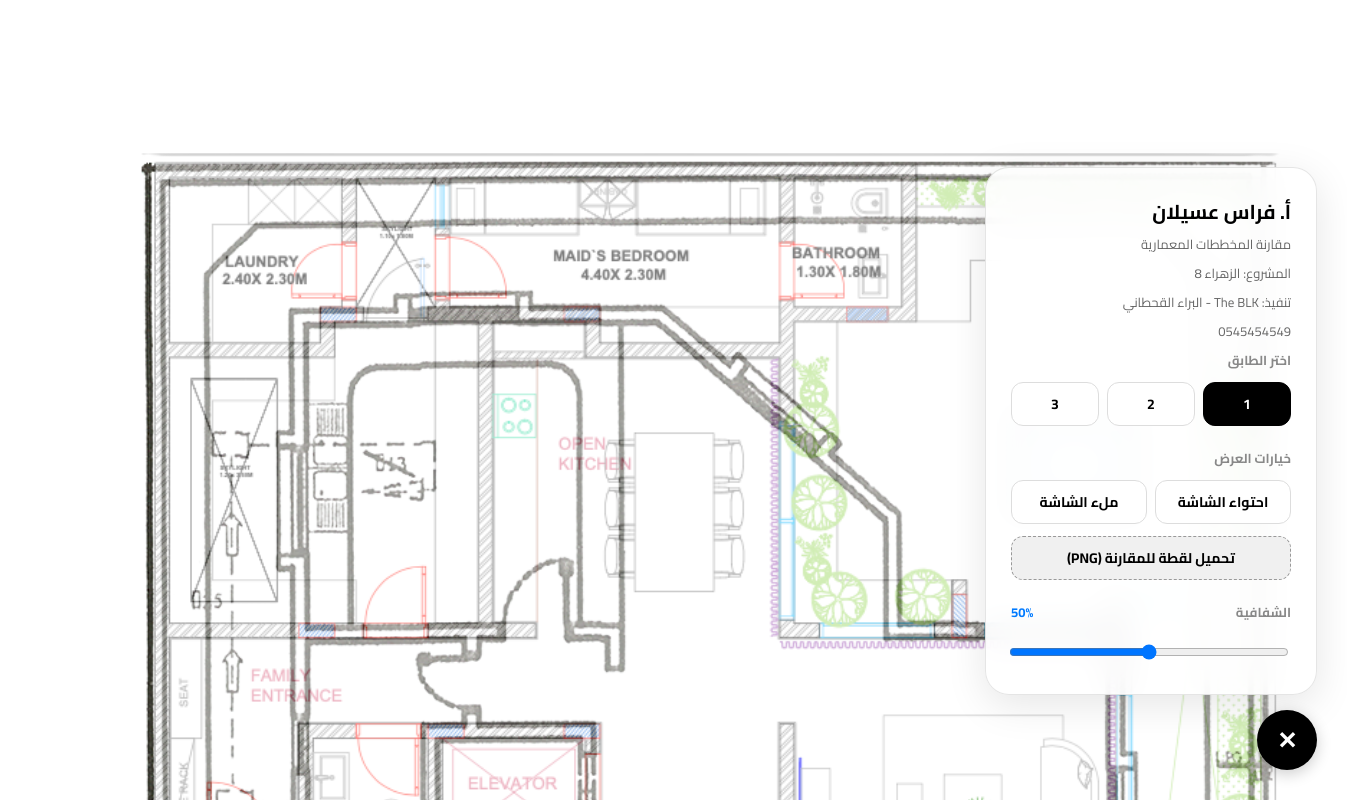
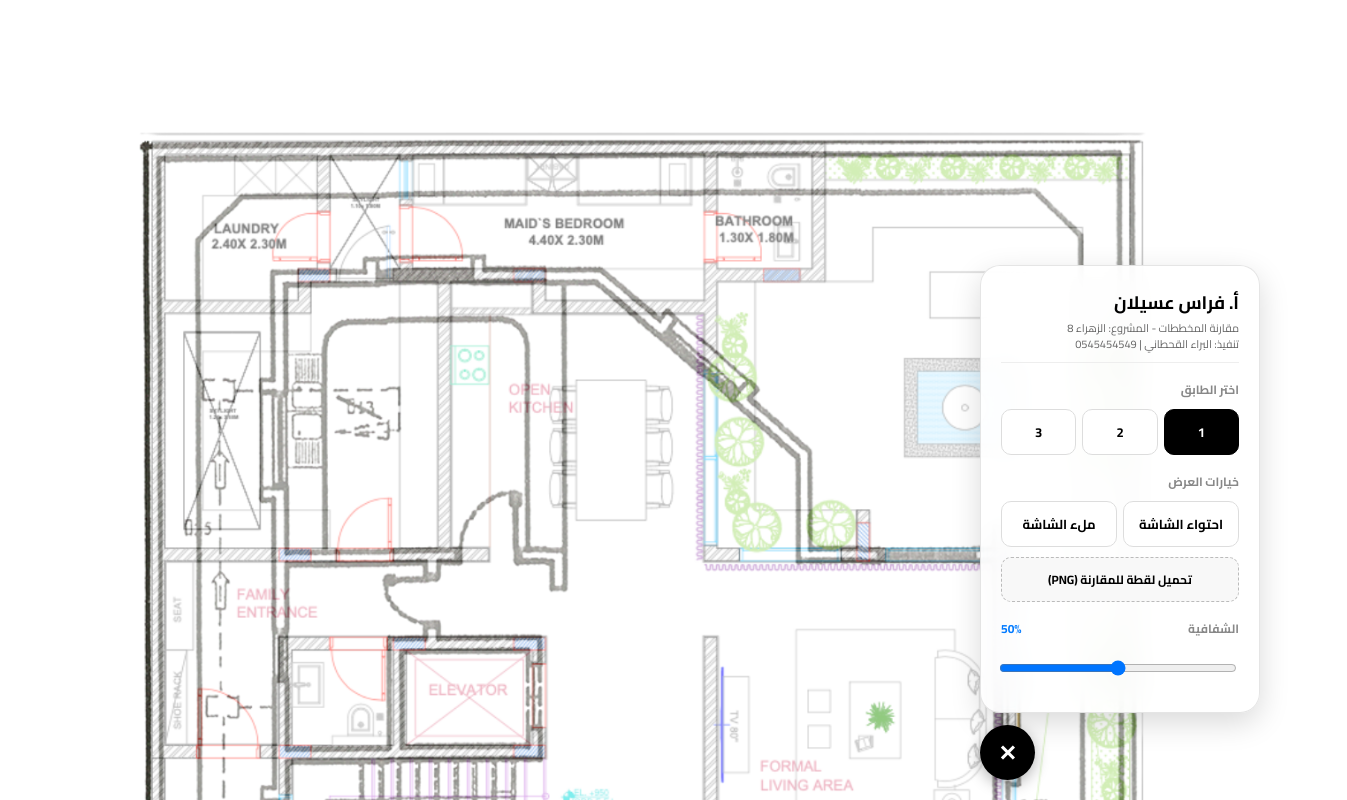
Before and after one commit to Sultan-Q/plansapp, a plain HTML site: page index.html in a window 1280 px wide. Shown: the top 800 px of the page, 1347 px wide, since content can reach past the window. Drawn offline with Linux system fonts and the light colour scheme.

Commit message:
Update index.html

```diff
--- a/index.html
+++ b/index.html
@@ -2,7 +2,7 @@
 <html lang="ar" dir="rtl">
 <head>
     <meta charset="UTF-8">
-    <meta name="viewport" content="width=device-width, initial-scale=1.0">
+    <meta name="viewport" content="width=device-width, initial-scale=1.0, maximum-scale=1.0, user-scalable=no">
     <title>مقارنة المخططات - أ. فراس العسيلان</title>
 
     <!-- استيراد خط Cairo -->
@@ -13,10 +13,11 @@
     <style>
         :root {
             --accent: #007AFF;
-            --bg-glass: rgba(255, 255, 255, 0.9);
+            --bg-glass: rgba(255, 255, 255, 0.92);
             --font-main: 'Cairo', sans-serif;
         }
 
+        /* تنسيقات عامة */
         body, html {
             margin: 0;
             padding: 0;
@@ -24,6 +25,7 @@
             font-family: var(--font-main);
             width: 100%;
             height: 100%;
+            overflow-x: hidden; /* منع التمرير العرضي المزعج في الجوال */
         }
 
         /* حاوية العرض */
@@ -32,145 +34,173 @@
             justify-content: center;
             align-items: flex-start;
             min-height: 100vh;
-            padding: 20px;
+            padding: 15px;
             box-sizing: border-box;
             background: #fff;
+            transition: all 0.3s ease;
         }
 
-        /* الحاوية الأساسية للصور */
+        /* حاوية الصور المخطط */
         .plan-container {
             position: relative;
             display: inline-block;
             line-height: 0;
-            margin: auto;
+            max-width: 100%; /* ضمان عدم خروج الصورة عن الشاشة في الجوال */
         }
 
-        /* ضبط الصور لضمان التطابق */
         #old-plan {
             display: block;
-            max-width: none; /* الوضع الافتراضي: الحجم الأصلي */
+            width: 100%; /* جعل الصورة متجاوبة */
             height: auto;
+            max-width: none;
         }
 
         #new-plan {
             position: absolute;
             top: 0;
             right: 0;
-            width: 100%;  /* يتبع عرض الصورة القديمة دائماً */
-            height: 100%; /* يتبع ارتفاع الصورة القديمة دائماً */
+            width: 100%;
+            height: 100%;
             pointer-events: none;
             z-index: 2;
         }
 
-        /* وضع احتواء الشاشة - يتم تفعيله عبر JS */
+        /* وضع احتواء الشاشة (Fit Mode) */
         .is-fit-mode #viewport {
             height: 100vh;
             overflow: hidden;
             align-items: center;
+            padding: 5px;
         }
-
         .is-fit-mode #old-plan {
-            max-width: 90vw;
+            max-width: 100%;
             max-height: 90vh;
+            width: auto;
+            height: auto;
             object-fit: contain;
         }
 
         /* الجزيرة العائمة - يمين */
         .island-container {
             position: fixed;
-            bottom: 30px;
-            right: 30px;
+            bottom: 20px;
+            right: 20px;
             z-index: 9999;
             display: flex;
             flex-direction: column;
-            align-items: flex-start;
+            align-items: flex-end;
+            max-width: calc(100% - 40px);
         }
 
         .island-menu {
             background: var(--bg-glass);
             backdrop-filter: blur(15px);
             -webkit-backdrop-filter: blur(15px);
-            padding: 25px;
-            border-radius: 24px;
-            box-shadow: 0 10px 40px rgba(0,0,0,0.1);
+            padding: 20px;
+            border-radius: 20px;
+            box-shadow: 0 10px 30px rgba(0,0,0,0.15);
             border: 1px solid rgba(0,0,0,0.1);
-            margin-bottom: 15px;
+            margin-bottom: 12px;
             width: 280px;
+            max-width: 100%;
             transition: all 0.3s cubic-bezier(0.4, 0, 0.2, 1);
             transform-origin: bottom right;
             text-align: right;
+            box-sizing: border-box;
         }
 
+        /* إخفاء القائمة في الجوال بشكل أنيق */
         .island-menu.hidden {
             opacity: 0;
             transform: scale(0.8) translateY(20px);
             pointer-events: none;
         }
 
-        .client-name { font-size: 20px; font-weight: 700; color: #000; margin-bottom: 2px; display: block; }
-        .project-title { font-size: 13px; color: #666; margin-bottom: 5px; display: block; }
-        .label { font-size: 13px; font-weight: 700; color: #888; margin-bottom: 10px; display: block; }
-        .control-row { margin-bottom: 20px; }
-        .control-row:last-child { margin-bottom: 0; }
+        .client-name { font-size: 18px; font-weight: 700; color: #000; margin-bottom: 2px; display: block; }
+        .project-details { font-size: 11px; color: #666; line-height: 1.4; margin-bottom: 15px; border-bottom: 1px solid #eee; padding-bottom: 10px; }
+        .label { font-size: 12px; font-weight: 700; color: #888; margin-bottom: 8px; display: block; }
 
-        .grid-3 { display: grid; grid-template-columns: 1fr 1fr 1fr; gap: 8px; }
-        .grid-2 { display: grid; grid-template-columns: 1fr 1fr; gap: 8px; }
+        .control-row { margin-bottom: 15px; }
+        .grid-3 { display: grid; grid-template-columns: 1fr 1fr 1fr; gap: 6px; }
+        .grid-2 { display: grid; grid-template-columns: 1fr 1fr; gap: 6px; }
 
         button {
-            padding: 8px;
+            padding: 10px 5px;
             border: 1px solid #ddd;
             background: #fff;
-            border-radius: 12px;
+            border-radius: 10px;
             cursor: pointer;
-            font-size: 14px;
+            font-size: 13px;
             font-family: var(--font-main);
             font-weight: 600;
-            transition: all 0.2s;
+            transition: 0.2s;
+            -webkit-tap-highlight-color: transparent; /* تحسين اللمس في الجوال */
         }
 
         button.active { background: #000; color: #fff; border-color: #000; }
 
         .export-btn {
-            background: #f0f0f0;
+            background: #f8f8f8;
             grid-column: span 2;
             margin-top: 4px;
-            border: 1px dashed #999;
+            border: 1px dashed #bbb;
+            font-size: 12px;
         }
 
-        input[type=range] { width: 100%; margin-top: 10px; cursor: pointer; direction: ltr; }
+        /* تحسين شكل شريط الشفافية في الجوال */
+        input[type=range] {
+            width: 100%;
+            height: 30px; /* تكبير منطقة اللمس */
+            margin-top: 5px;
+            cursor: pointer;
+            direction: ltr;
+        }
 
         .trigger-btn {
-            width: 60px;
-            height: 60px;
-            border-radius: 30px;
+            width: 55px;
+            height: 55px;
+            border-radius: 50%;
             background: #000;
             color: #fff;
             border: none;
             cursor: pointer;
-            box-shadow: 0 4px 15px rgba(0,0,0,0.2);
-            font-size: 24px;
+            box-shadow: 0 4px 15px rgba(0,0,0,0.3);
+            font-size: 22px;
             display: flex;
             align-items: center;
             justify-content: center;
+            transition: transform 0.2s;
         }
+
+        /* تعديلات خاصة بالشاشات الصغيرة جداً (أصغر من 400px) */
+        @media (max-width: 400px) {
+            .island-menu {
+                width: 250px;
+                padding: 15px;
+            }
+            .client-name { font-size: 16px; }
+            button { font-size: 12px; }
+        }
+
     </style>
 </head>
-<body class="actual-size-mode">
+<body>
 
     <div id="viewport">
         <div class="plan-container" id="plan-box">
-            <img id="old-plan" src="1-old.png">
-            <img id="new-plan" src="1-new.png" style="opacity: 0.5;">
+            <img id="old-plan" src="1-old.png" alt="المخطط الأصلي">
+            <img id="new-plan" src="1-new.png" alt="المخطط الجديد" style="opacity: 0.5;">
         </div>
     </div>
 
+    <!-- لوحة التحكم العائمة -->
     <div class="island-container">
         <div class="island-menu" id="menu">
             <span class="client-name">أ. فراس عسيلان</span>
-            <span class="project-title">مقارنة المخططات المعمارية</span>
-            <span class="project-title">المشروع: الزهراء 8</span>
-            <span class="project-title">تنفيذ: The BLK - البراء القحطاني</span>
-            <span class="project-title">0545454549</span>
+            <div class="project-details">
+                مقارنة المخططات - المشروع: الزهراء 8<br>
+                تنفيذ: البراء القحطاني | 0545454549
+            </div>
 
             <div class="control-row">
                 <span class="label">اختر الطابق</span>
@@ -190,7 +220,7 @@
                 </div>
             </div>
 
-            <div class="control-row">
+            <div class="control-row" style="margin-bottom: 0;">
                 <div style="display:flex; justify-content: space-between">
                     <span class="label">الشفافية</span>
                     <span class="label" id="op-val" style="color:var(--accent)">50%</span>
@@ -212,24 +242,28 @@
 
         let currentPlanNumber = 1;
 
+        // تبديل المخططات
         function setPlan(num) {
             currentPlanNumber = num;
             oldImg.src = `${num}-old.png`;
             newImg.src = `${num}-new.png`;
             document.querySelectorAll('.grid-3 button').forEach(b => b.classList.remove('active'));
             document.getElementById('p'+num).classList.add('active');
+
+            // إعادة ضبط التمرير للأعلى عند تغيير الطابق
+            window.scrollTo(0,0);
         }
 
+        // التحكم بالشفافية
         slider.oninput = function() {
             const v = this.value;
             newImg.style.opacity = v / 100;
             opVal.innerText = v + '%';
         };
 
+        // وضع احتواء الشاشة
         function toggleFit() {
-            // إضافة الكلاس للجسم الرئيسي للتحكم في الأبعاد
             document.body.classList.toggle('is-fit-mode');
-
             const btn = document.getElementById('fitBtn');
             const isFit = document.body.classList.contains('is-fit-mode');
             btn.classList.toggle('active', isFit);
@@ -238,34 +272,43 @@
             if(!isFit) window.scrollTo(0,0);
         }
 
+        // ملء الشاشة
         function toggleFS() {
             if (!document.fullscreenElement) {
-                document.documentElement.requestFullscreen();
+                document.documentElement.requestFullscreen().catch(e => {
+                    alert("ملء الشاشة غير مدعوم في هذا المتصفح");
+                });
             } else {
                 document.exitFullscreen();
             }
         }
 
+        // إظهار وإخفاء القائمة
         function toggleMenu() {
             menu.classList.toggle('hidden');
             trigger.innerText = menu.classList.contains('hidden') ? '⚙' : '✕';
         }
 
+        // تصدير الصورة
         function exportSnapshot() {
             const canvas = document.createElement('canvas');
             const ctx = canvas.getContext('2d');
             if (!oldImg.complete || !newImg.complete) return alert("يرجى الانتظار...");
+
             canvas.width = oldImg.naturalWidth;
             canvas.height = oldImg.naturalHeight;
+
             ctx.drawImage(oldImg, 0, 0);
             ctx.globalAlpha = slider.value / 100;
             ctx.drawImage(newImg, 0, 0);
+
             const link = document.createElement('a');
             link.download = `مقارنة-طابق-${currentPlanNumber}.png`;
             link.href = canvas.toDataURL('image/png');
             link.click();
         }
 
+        // إغلاق بمفتاح Escape
         document.addEventListener('keydown', (e) => {
             if (e.key === "Escape" && !menu.classList.contains('hidden')) toggleMenu();
         });
```
